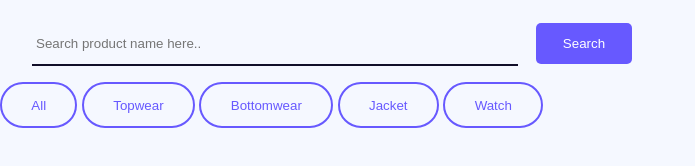
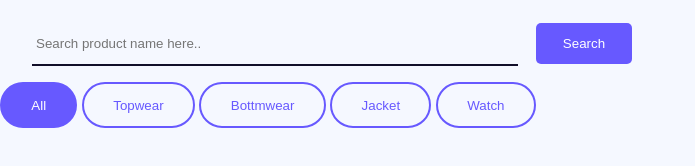
Before and after one commit to AmirTaki/product-filter-search, a plain HTML site: page index.html in a window 1280 px wide. Shown: the whole page, without its empty margins (0-695 px from the left). Drawn offline with Linux system fonts and the light colour scheme.

Commit message:
js : add fillProduct()

```diff
--- a/index.html
+++ b/index.html
@@ -16,7 +16,7 @@
     <div id="buttons">
         <button class="button-value" onclick="filterProduct('all')">All</button>
         <button class="button-value" onclick="filterProduct('Topwear')">Topwear</button>
-        <button class="button-value" onclick="filterProduct('Bottmwear')">Bottomwear</button>
+        <button class="button-value" onclick="filterProduct('Bottmwear')">Bottmwear</button>
         <button class="button-value" onclick="filterProduct('Jacket')">Jacket</button>
         <button class="button-value" onclick="filterProduct('Watch')">Watch</button>
     </div>
--- a/src/main.js
+++ b/src/main.js
@@ -94,3 +94,18 @@ for (let i of products.data) {
     card.appendChild(container)
     document.getElementById("products").appendChild(card)
 }
+
+// parameter passed from button (parameters same as category)
+const filterProduct = (value) =>{
+    let buttons = document.querySelectorAll('.button-value')
+
+    buttons.forEach(button => {
+        value.toUpperCase() == button.innerText.toUpperCase() ?  button.classList.add('active') :  button.classList.remove('active')
+    })
+}
+
+// Initiaylly display all products
+
+window.onload = () => {
+    filterProduct('all')
+}
```
